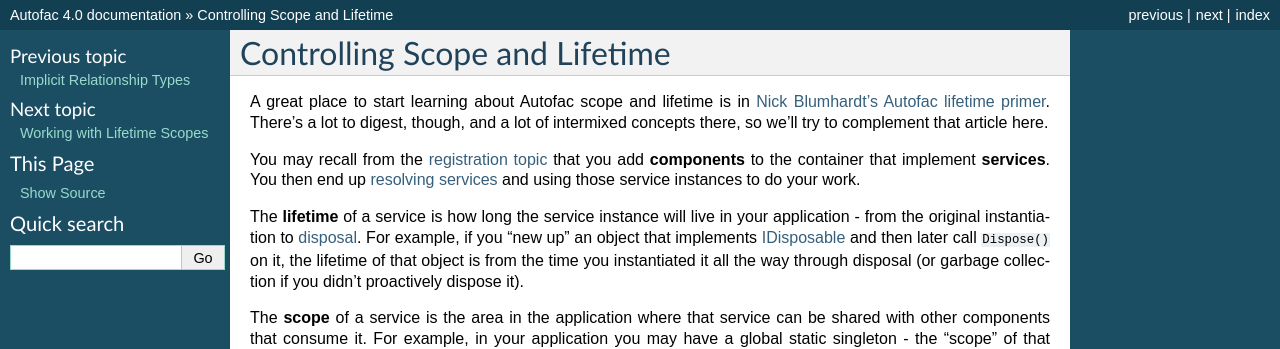
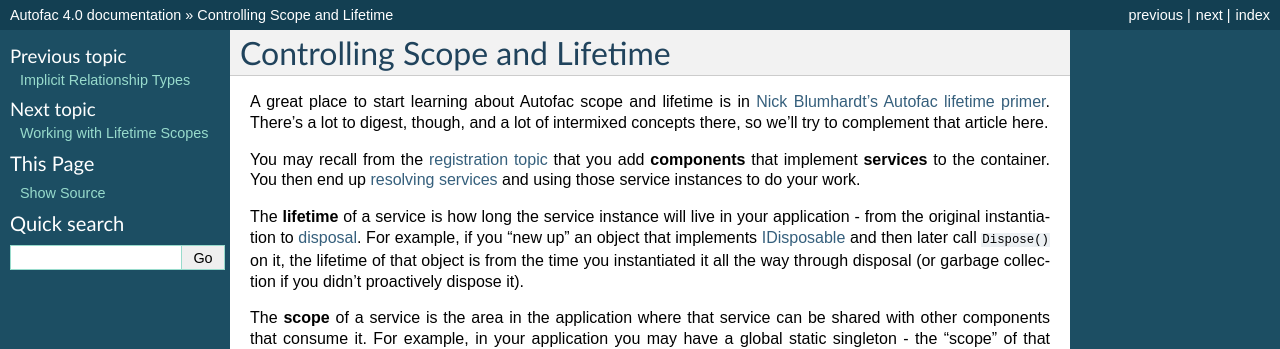
Before and after one commit to autofac/Documentation, a Sphinx documentation site: the page built from docs/lifetime/index.rst, in a window 1280 px wide. Shown: the top 349 px of the page. Built offline with Sphinx 7.4.7, drawn with Linux system fonts in a browser that asks for light colours.

```diff
--- a/docs/lifetime/index.rst
+++ b/docs/lifetime/index.rst
@@ -4,7 +4,7 @@ Controlling Scope and Lifetime
 
 A great place to start learning about Autofac scope and lifetime is in `Nick Blumhardt's Autofac lifetime primer <http://nblumhardt.com/2011/01/an-autofac-lifetime-primer/>`_. There's a lot to digest, though, and a lot of intermixed concepts there, so we'll try to complement that article here.
 
-You may recall from the :doc:`registration topic <../register/registration>` that you add **components** to the container that implement **services**. You then end up :doc:`resolving services <../resolve/index>` and using those service instances to do your work.
+You may recall from the :doc:`registration topic <../register/registration>` that you add **components** that implement **services** to the container. You then end up :doc:`resolving services <../resolve/index>` and using those service instances to do your work.
 
 The **lifetime** of a service is how long the service instance will live in your application - from the original instantiation to :doc:`disposal <disposal>`. For example, if you "new up" an object that implements `IDisposable <http://msdn.microsoft.com/en-us/library/system.idisposable.aspx>`_ and then later call ``Dispose()`` on it, the lifetime of that object is from the time you instantiated it all the way through disposal (or garbage collection if you didn't proactively dispose it).
 
```
